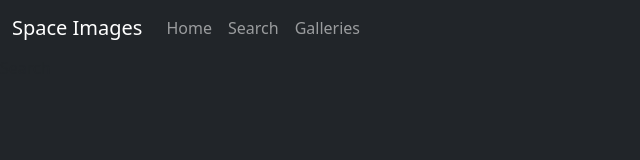
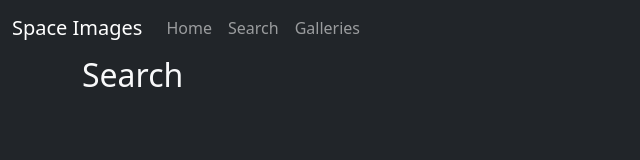
Before and after one commit to seanxbrown/space-image-app, a React (Vite) app: page /space-image-app/search in a window 1280 px wide. Shown: the top 160 px of the page, without its empty margins (0-640 px from the left). Built offline with nearby package versions, Linux system fonts and the light colour scheme.

Commit message:
Test: add tests for search page

```diff
--- a/src/pages/Search/Search.tsx
+++ b/src/pages/Search/Search.tsx
@@ -1,7 +1,11 @@
 import React from 'react'
+import { Container, Form, Button } from "react-bootstrap"
 
 export const Search = () => {
   return (
-    <div>Search</div>
+    <Container>
+      <h2 className="text-light">Search</h2>
+
+    </Container>
   )
 }
```
Also changed, not shown: 1 other file (tests, documents, lock files or other folders).
